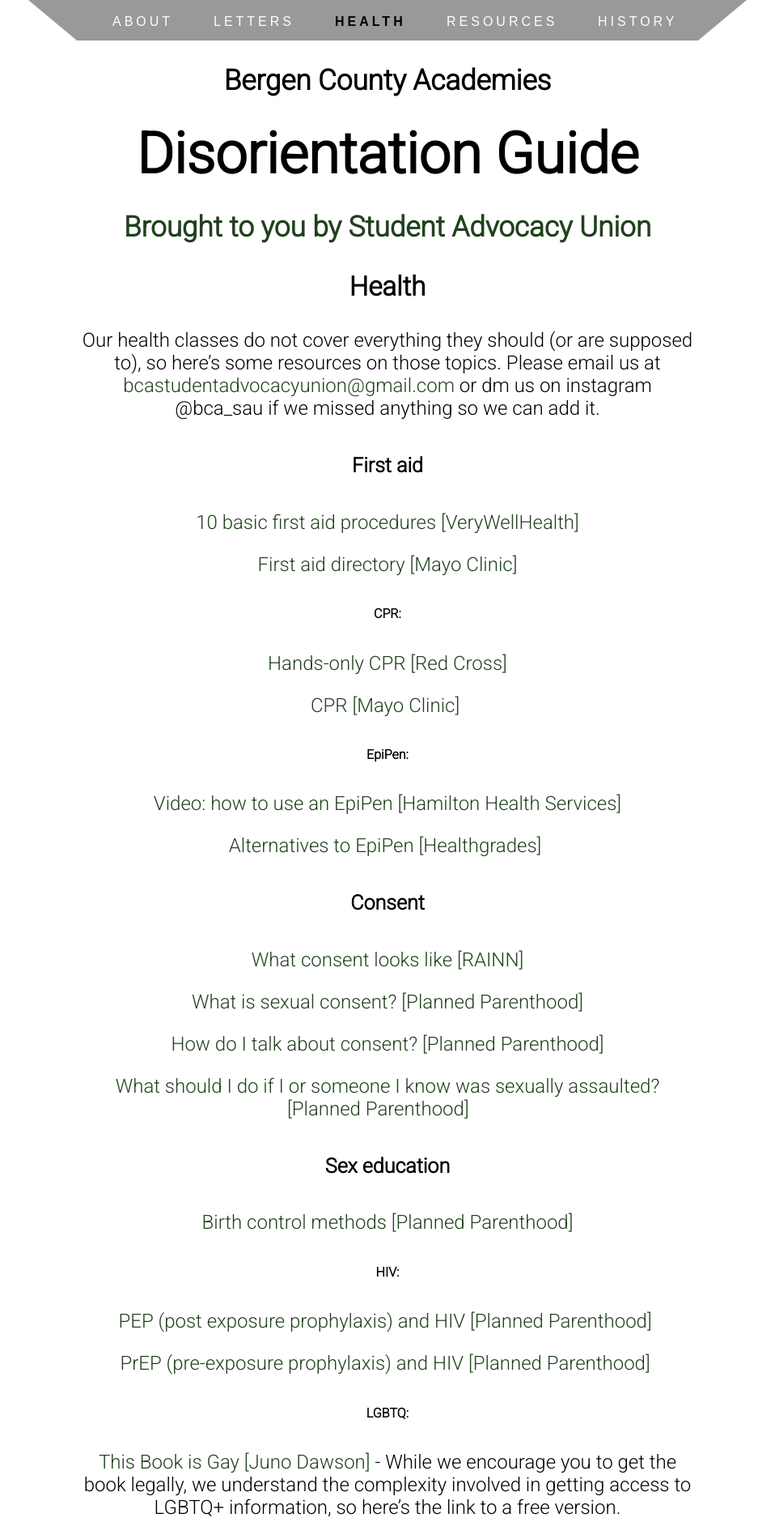
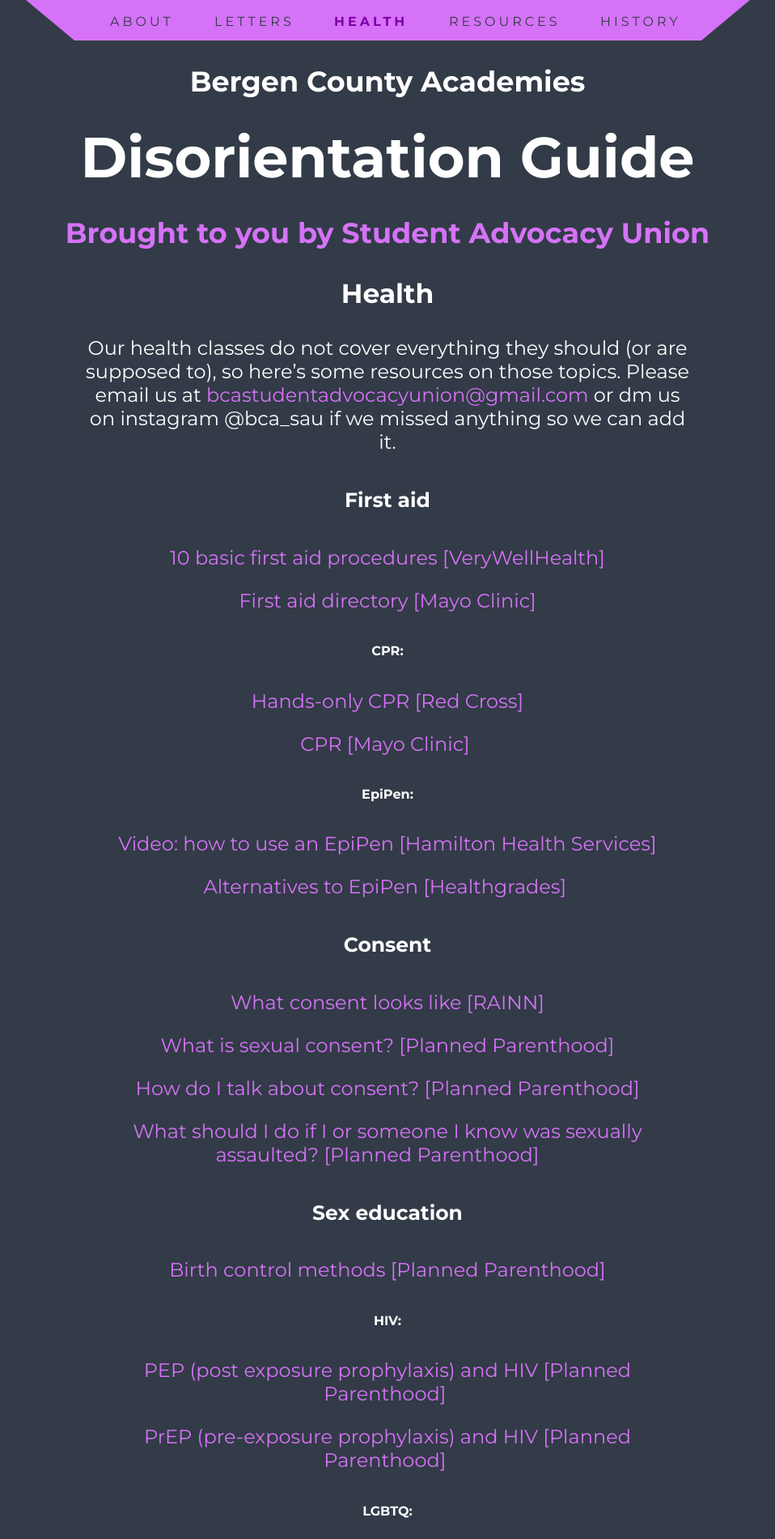
Before and after one commit to bcaguide/bcaguide.github.io, a Jekyll site: the page built from health.html, in a window 1280 px wide. Shown: the top 1900 px of the page at 81% size, without its empty margins (161-1119 px from the left). Built offline with Jekyll 4.4.1, drawn with Linux system fonts in a browser that asks for light colours.

Commit message:
Update styling

```diff
--- a/_layouts/basic.html
+++ b/_layouts/basic.html
@@ -3,14 +3,17 @@
 
 <head>
 	<meta charset="utf-8">
+	<meta name="viewport" content="width=device-width, initial-scale=1.0">
 	<title>{{ page.title }} - BCA Disorientation Guide</title>
 	<link rel="stylesheet" href="/guidestyle.css">
 	<link rel="preconnect" href="https://fonts.googleapis.com">
 	<link rel="preconnect" href="https://fonts.gstatic.com" crossorigin>
-	<link href="https://fonts.googleapis.com/css2?family=Roboto:wght@300&display=swap" rel="stylesheet">
+	<link
+		href="https://fonts.googleapis.com/css2?family=Antonio:wght@400&family=Asap:ital,wght@0,400;0,700;1,400;1,600;1,700&family=Montserrat:ital,wght@0,400;0,700;1,400;1,700&family=Work+Sans:ital,wght@0,400;0,500;0,700;1,400;1,500;1,700&display=swap"
+		rel="stylesheet">
 </head>
 
-<body style="background-color:#FFFFFF">
+<body>
 	<nav class="navbar">
 		<div id="trapezoid">
 			{% include navitem.html href="/" id="about" content="About" %}
--- a/guidestyle.css
+++ b/guidestyle.css
@@ -1,6 +1,6 @@
 button {
   font-size: 20px;
-  font-family: 'Roboto', sans-serif;
+  font-family: inherit;
   padding: 10px;
 }
 
@@ -20,18 +20,16 @@
   height: 0;
   border: 60px solid rgba(0,0,0,0);
   border-top: 0 solid;
-  border-bottom: 50px solid rgba(1, 1, 1, .4);
+  border-bottom: 50px solid #D572F7;
   -webkit-border-radius: 20px 20px 0 0;
   border-radius: 20px 20px 0 0;
-  font-family: 'Josefin Sans', sans-serif;
-  color: rgba(0,0,0,0.7);
+  font-family: Montserrat, sans-serif;
   -o-text-overflow: clip;
   text-overflow: clip;
   -webkit-transform: rotateX(180deg);
   transform: rotateX(180deg);
   margin-top:0px;
   position: relative;
-  transition: all 0.7s ease;
   padding-left:1.5%;
   align-content: center;
   align-items: center;
@@ -44,7 +42,7 @@
 
 #trapezoid a.nav-active {
   font-weight: bold;
-  color: black;
+  color: #7d00a7;
 }
 
 #trapezoid:hover .sub-home {
@@ -60,13 +58,17 @@
 .navbar a {
   float: left;
   font-size: 16px;
-  color: white;
+  color: #323B47;
   text-align: center;
   padding: 14px 25px;
   text-decoration: none;
   text-transform: uppercase;
   letter-spacing: 4px;
   transition: all 0.5s ease;
+}
+
+.navbar a:hover {
+  color: #323B47;
 }
 
 .letters {
@@ -79,17 +81,19 @@
 {
   color: #20421c;
   font-size: 22px;
-  font-family: 'Roboto', sans-serif;
   line-height: 3em;
 }/* li.reset
 {
   margin-top: -4em;
 }*/
 
+h1, h2, h3, h4, h5, h6 {
+  font-weight: bold;
+  font-family: Montserrat, sans-serif;
+}
+
 h1 {
-  font-family: 'Roboto', sans-serif;
   font-size: 70px;
-  color: #000000;
   padding-left: 40;
   padding-right: 40;
   margin: 0;
@@ -97,22 +101,16 @@
 }
 
 h2 {
-  font-family: 'Roboto', sans-serif;
-  color: #000000;
   font-size: 35px;
   text-align: center;
 }
 
 h3 {
-  font-family: 'Roboto', sans-serif;
-  color: #000000;
   font-size: 33px;
   text-align: center;
 }
 
 h4 {
-  font-family: 'Roboto', sans-serif;
-  color: #20421c;
   font-size: 17px;
   text-align: center;
   padding-bottom: 10px;
@@ -120,20 +118,19 @@
 }
 
 h5 {
-  font-family: 'Roboto', sans-serif;
-  color: #000000;
   font-size: 25px;
   text-align: center;
 }
 
 a {
   position: relative;
-  color: #20421c;
+  color: #D572F7;
   text-decoration: none;
+  transition: color 0.2s;
 }
 
 a:hover {
-  color: #20421c;
+  color: #8C8CA8;
 }
 
 a::before {
@@ -144,9 +141,10 @@
   height: 2px;
   bottom: 0;
   left: 0;
-  background-color: #20421c;
+  background-color: #D572F7;
   transform: scaleX(0);
   transition: transform 0.3s ease;
+  z-index: 10;
 }
 
 a:hover::before {
@@ -155,7 +153,6 @@
 
 #content {
   font-size: 24px;
-  color: #000000;
   text-align: center;
   margin-right: 20%;
   margin-left: 20%;
@@ -166,8 +163,10 @@
 }
 
 body {
-  font-family: 'Roboto', sans-serif;
-  background-color: white;
+  font-family: Montserrat, sans-serif;
+  background-color: #323B47;
+  color: white;
   margin-bottom:40px;
   margin-top: 0px;
+  color-scheme: dark;
 }
--- a/health.html
+++ b/health.html
@@ -217,7 +217,7 @@
             [WebMD]</a></span></p>
 <p class="c5"><span class="c3"><a target="_blank" rel="noopener noreferrer" class="c4"
             href="https://www.ocduk.org/ocd/types/">Types
-            of OCD [OCD-UK]</a></span><span class="c11">&nbsp; &nbsp; &nbsp; &nbsp; </span></p>
+            of OCD [OCD-UK]</a></span></p>
 <h6>Trauma:</h6>
 <p class="c5"><span class="c3"><a target="_blank" rel="noopener noreferrer" class="c4"
             href="https://www.apa.org/topics/trauma/stress">How
```
